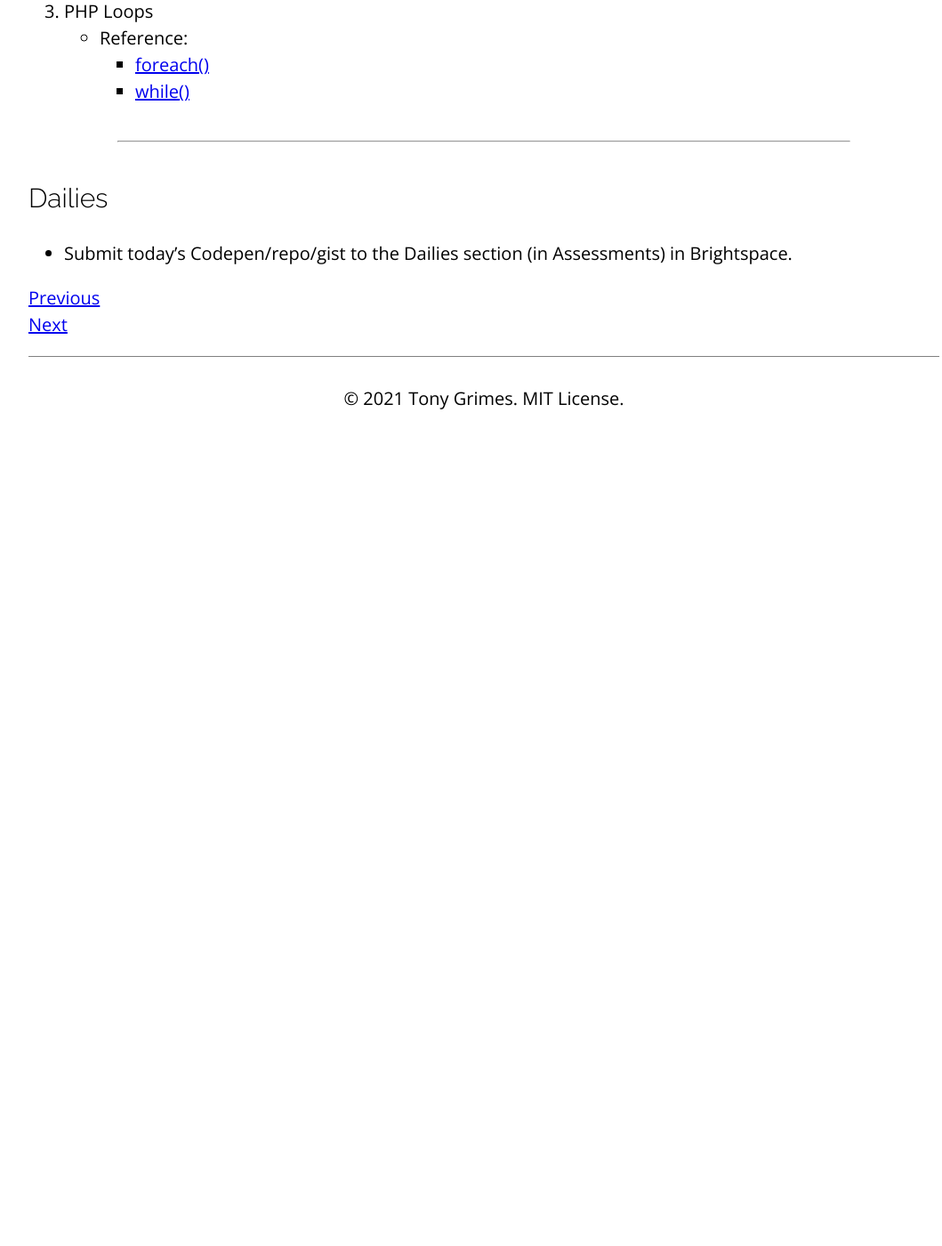
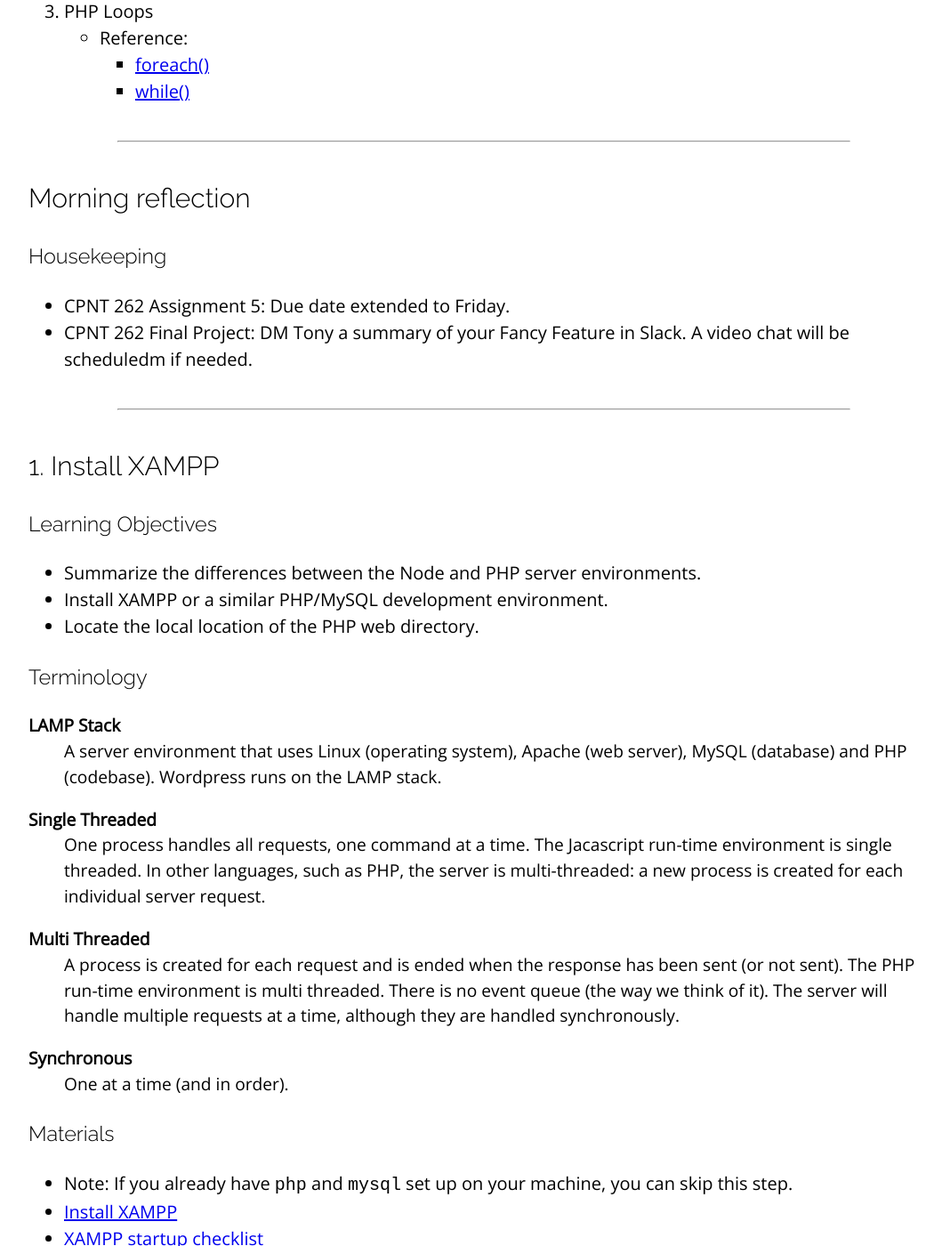
Before and after one commit to sait-wbdv/winter-2021, a Jekyll site: the page built from _posts/2021-03-24-xampp-php.md, in a window 1280 px wide and 1400 px high, scrolled down 833 px. Shown: the whole window at 89% size, without its empty margins (96-1155 px from the left). Built offline with Jekyll 4.4.1, drawn with Linux system fonts in a browser that asks for light colours; nearby versions of some CDN libraries; before the commit the page ends 1328 px from its top, so only the background shows below that; some of the changed text lies outside the part shown.

Commit message:
added W11W

```diff
--- a/_posts/2021-03-24-xampp-php.md
+++ b/_posts/2021-03-24-xampp-php.md
@@ -19,37 +19,78 @@ categories: cpnt200
         - [while()](https://www.php.net/manual/en/control-structures.while.php)
 
 ---
-{% comment %}
 
 ## Morning reflection
 ### Housekeeping
+- CPNT 262 Assignment 5: Due date extended to Friday.
+- CPNT 262 Final Project: DM Tony a summary of your Fancy Feature in Slack. A video chat will be scheduledm if needed.
 
 ---
 
-## 1. Lecture/Live-code
+## 1. Install XAMPP
 ### Learning Objectives
+- Summarize the differences between the Node and PHP server environments.
+- Install XAMPP or a similar PHP/MySQL development environment.
+- Locate the local location of the PHP web directory.
+
 ### Terminology
+LAMP Stack
+: A server environment that uses Linux (operating system), Apache (web server), MySQL (database) and PHP (codebase). Wordpress runs on the LAMP stack.
+
+Single Threaded
+: One process handles all requests, one command at a time. The Jacascript run-time environment is single threaded. In other languages, such as PHP, the server is multi-threaded: a new process is created for each individual server request.
+
+Multi Threaded
+: A process is created for each request and is ended when the response has been sent (or not sent). The PHP run-time environment is multi threaded. There is no event queue (the way we think of it). The server will handle multiple requests at a time, although they are handled synchronously.
+
+Synchronous
+: One at a time (and in order).
+
 ### Materials
+- **Note**: If you already have `php` and `mysql` set up on your machine, you can skip this step.
+- [Install XAMPP](https://www.apachefriends.org/index.html)
+- [XAMPP startup checklist](https://github.com/sait-wbdv/php-sample-code/)
+
 ### Key Takeaways
+- `php` is ooooold, pre-dating both Javascript and CSS. Many of the patterns it uses are just as old.
+- Unlike Node, a `LAMP` server has one web directory where all `php` files need to be located. It's usually called `htdocs`.
+- Installing `XAMPP` is pretty straight forward but finding the web directory can be tricky on Mac OS. The [XAMPP startup checklist](https://github.com/sait-wbdv/php-sample-code/) has more details.
 
 ---
 
-## 2. Lecture/Live-code
+## 2. Import `aviano-db` database
 ### Learning Objectives
-### Terminology
+1. Locate the [`phpMyAdmin` control panel](https://docs.phpmyadmin.net/en/latest/) in XAMPP.
+2. Import a database using the `phpMyAdmin` control panel.
+3. Connect to a database using `php` and the [`mysqli` extension](https://www.php.net/manual/en/book.mysqli.php).
+
 ### Materials
+- [Sample Vehicle Rentals Database](https://github.com/sait-wbdv/php-sample-code/tree/main/mysql/rentals)
+
 ### Key Takeaways
+- Connecting to a database as the `root` user is risky. Instead, we'll create a new db user with limited access permissions.
+- The goal for today is to import and make a test connection to our rentals database. We'll talk about SQL in detail tomorrow.
+
+---
+
+## 3. PHP Introduction
+### Learning Objectives
+1. Summarize the differences in syntax between Javascript and PHP.
+2. Understand how `php` tags are implemented.
+3. Refactor an `html` website to use `php` partials.
+
+### Materials
+- [PHP: Getting started](https://github.com/sait-wbdv/php-sample-code/tree/main/php)
+
+### Key Takeaways
+- `php` is not a focus of this course but some basic knowledge will help navigate `mysql` and Wordpress later on. Today we'll take a look at basic syntax and examples of some simple `php` websites.
 
 ---
 
 ## Open lab-time
+1. Get `php` and `mysql` running on your local machine!
 
 ---
 
-### Tony's goals for Lab-Time
-
----
-{% endcomment %}
-
 ## Dailies
-- Submit today's Codepen/repo/gist to the Dailies section (in Assessments) in Brightspace.
+- No Daily today beyond successfully installing `php` and `mysql`.
```
